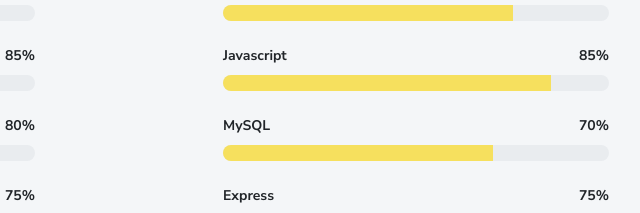
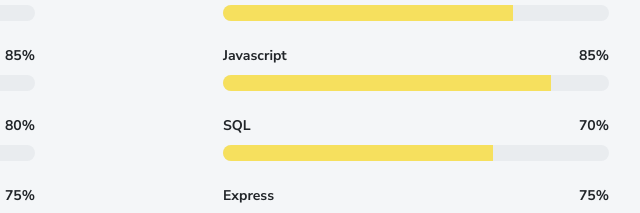
Before and after one commit to nguyennhuyy/resume, a plain HTML site: page index.html in a window 1280 px wide. Shown: the part 1692-1905 px from the top of the page, 511-1151 px from the left. Drawn offline with Linux system fonts and the light colour scheme.

Commit message:
Update index.html

```diff
--- a/index.html
+++ b/index.html
@@ -375,7 +375,7 @@
 									</div>
 									<div class="py-1">
 										<div class="d-flex text-small fw-bolder">
-											<span class="me-auto">MySQL</span><span>70%</span>
+											<span class="me-auto">SQL</span><span>70%</span>
 										</div>
 										<div class="progress my-1">
 											<div
```
